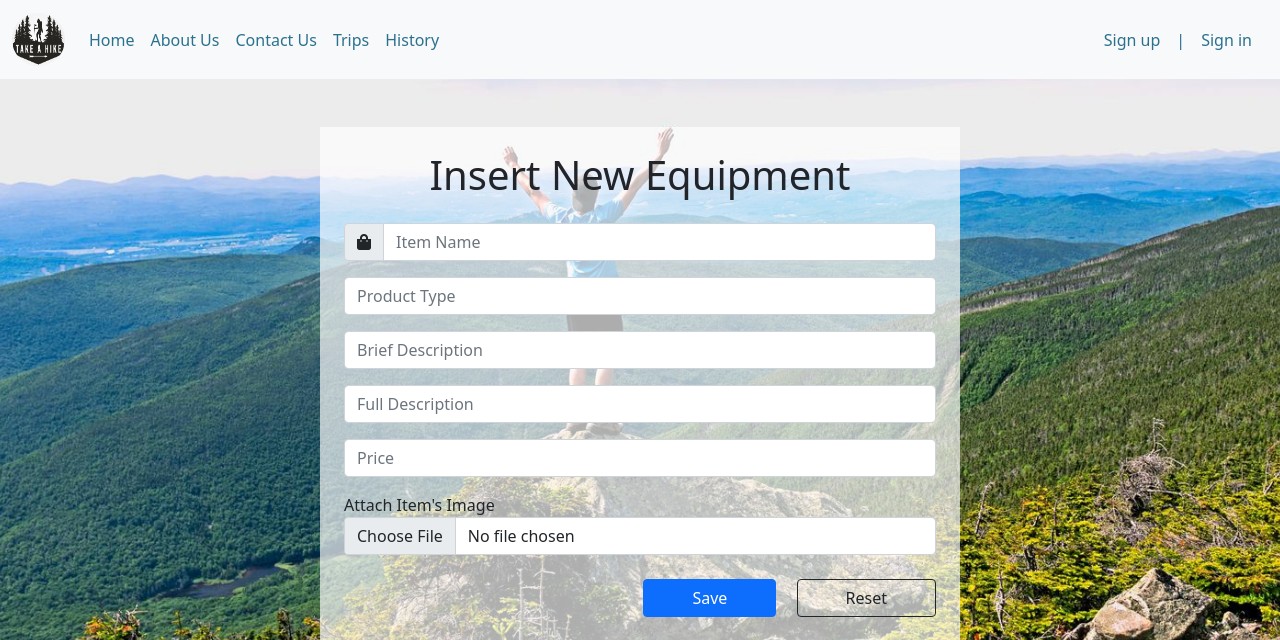
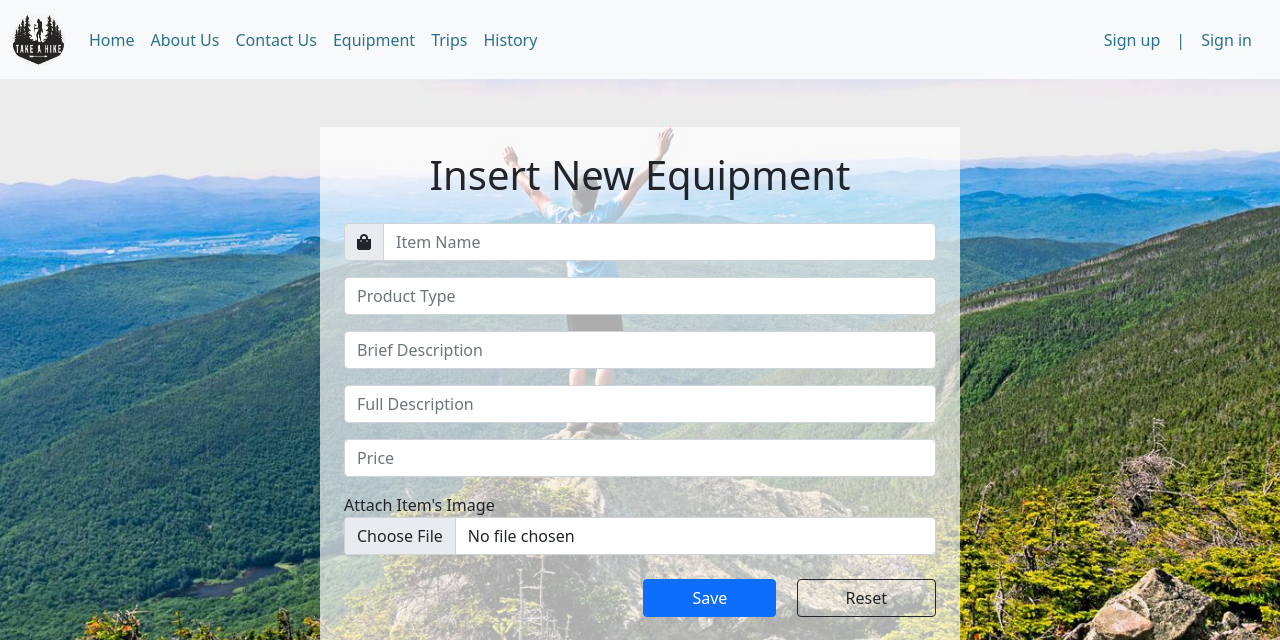
Before and after one commit to SamaRostom/Hiking-Project, a PHP site: page /AddEquipment.php in a window 1280 px wide. Shown: the top 640 px of the page. Run offline with PHP 8.4, Linux system fonts and the light colour scheme.

Commit message:
Update navbar.php

```diff
--- a/navbar.php
+++ b/navbar.php
@@ -24,17 +24,24 @@
     <div class="collapse navbar-collapse" id="navbarSupportedContent">
       <ul class="navbar-nav me-auto mb-2 mb-lg-0">
 	  <li class="nav-item">
-          <a class="nav-link" href="home.php">Home</a>
+          <a class="nav-link" href="Home.php">Home</a>
         </li>
         <li class="nav-item">
-          <a class="nav-link about" href="aboutus.php">About Us</a>
+          <a class="nav-link about" href="Aboutus.php">About Us</a>
         </li>
 		<li class="nav-item">
-          <a class="nav-link contact" href="contactus.php">Contact Us</a>
+          <a class="nav-link contact" href="Contactus.php">Contact Us</a>
         </li>
+
         <li class="nav-item">
-          <a class="nav-link trips" href="trips.php">Trips</a>
+          <a class="nav-link equipment" href="Equipment.php">Equipment</a>
         </li>
+
+		<li class="nav-item">
+          <a class="nav-link trips" href="Trips.php">Trips</a>
+        </li>
+
+
 		<li class="nav-item">
           <a class="nav-link history" href="history.php">History</a>
         </li>
```
Lines whose indentation alone changed are shown as unchanged.
